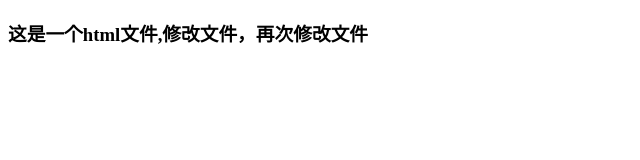
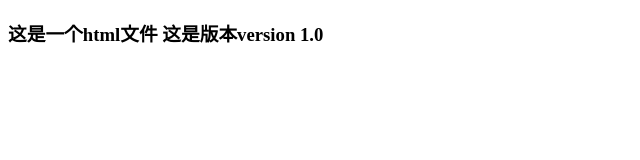
Before and after one commit to q8260934/test, a plain HTML site: page index.html in a window 1280 px wide. Shown: the whole page, without its empty margins (0-640 px from the left). Drawn offline with Linux system fonts and the light colour scheme.

Commit message:
verison 1.0 this is version 1.0

```diff
--- a/index.html
+++ b/index.html
@@ -6,6 +6,6 @@
 		<link rel="stylesheet" type="text/css" href="style.css"/>
 	</head>
 	<body>
-		<h3>这是一个html文件,修改文件，再次修改文件</h3>
+		<h3>这是一个html文件 这是版本version 1.0</h3>
 	</body>
 </html>
```
